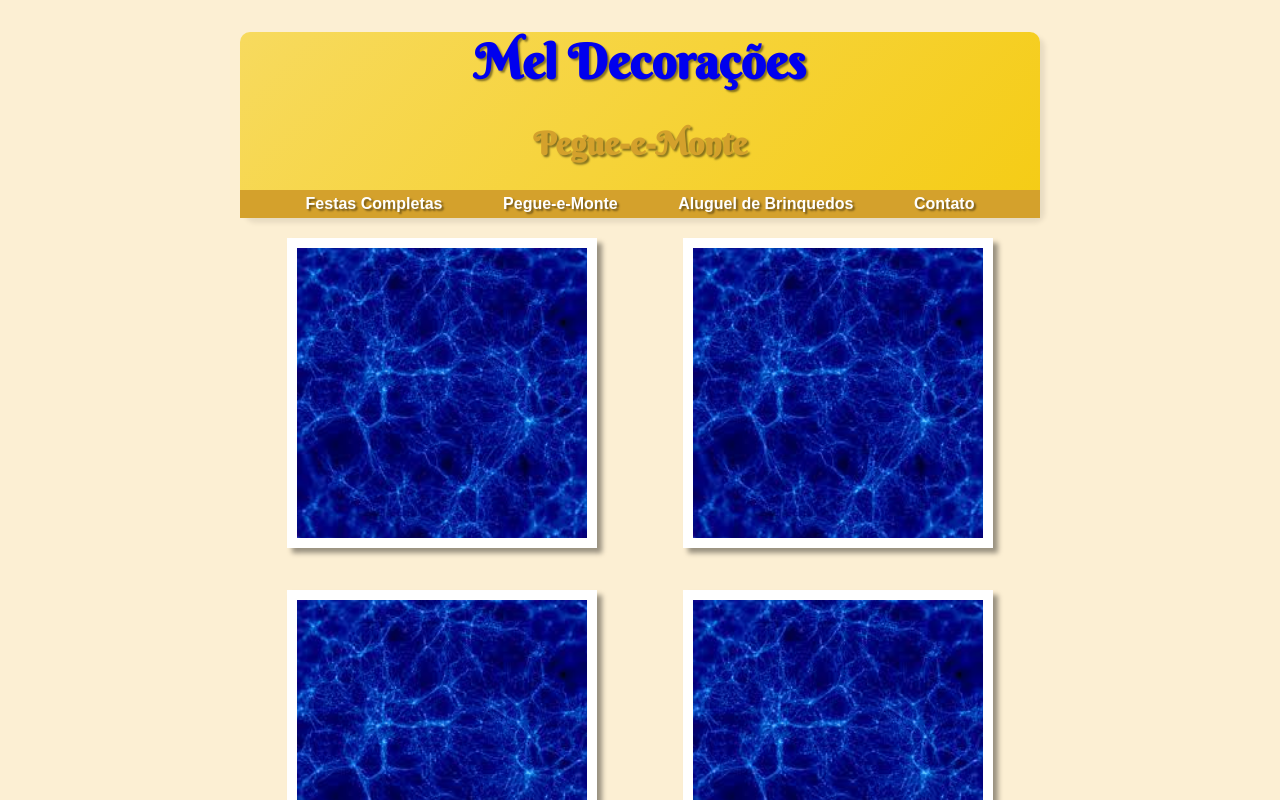
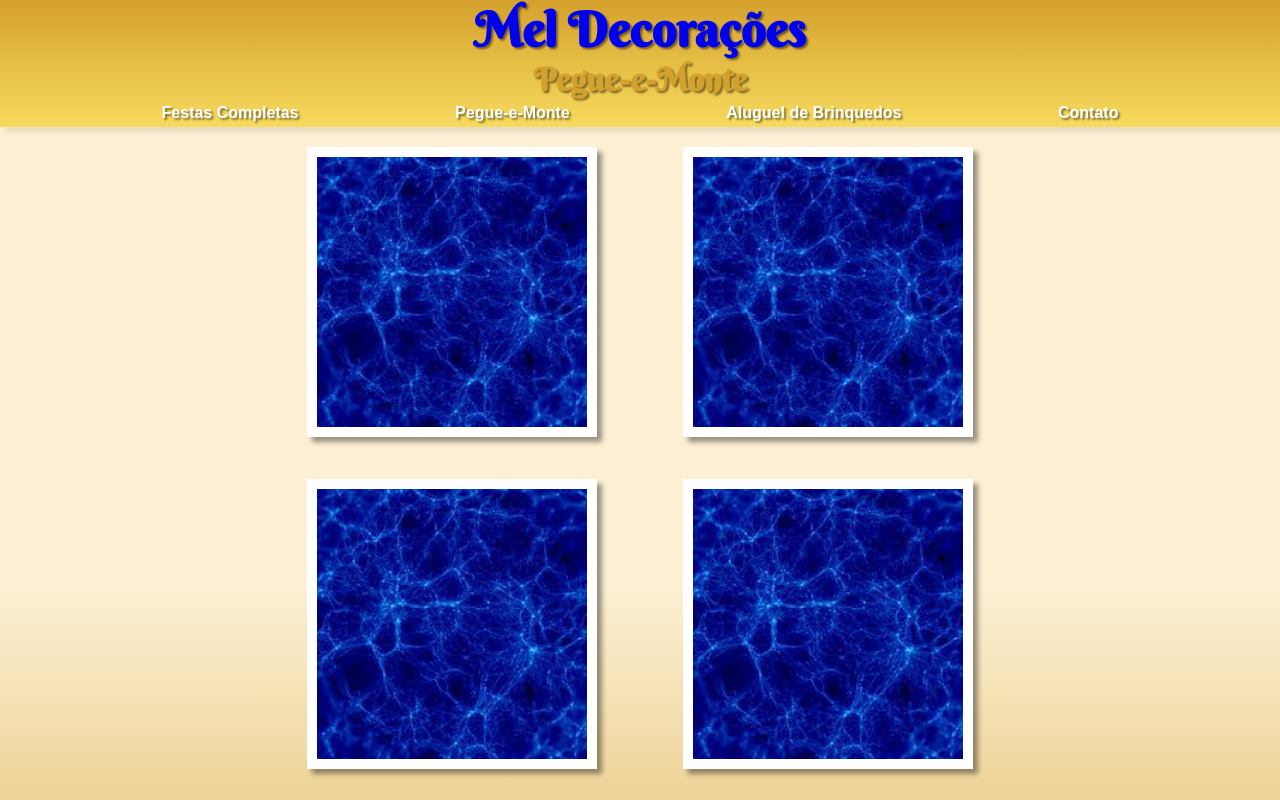
Before and after one commit to wesley-oliveira-bd/mel_festas, a plain HTML site: page peguemonte.html in a window 1280 px wide. Shown: the top 800 px of the page. Drawn offline with Linux system fonts and the light colour scheme.

Commit message:
formatações de layout

```diff
--- a/css/estilo.css
+++ b/css/estilo.css
@@ -8,16 +8,15 @@
 }
 
 body {
-    background-color: #f7d17e56;
+    /*background-color: #f7d17e56;*/
+    background-image: linear-gradient(to bottom, #f7d17e56, #f7d17e56,#D4A12C);
     margin: 0px;
 }
 
 header {
     margin: auto;
     min-width: 400px;
-    max-width: 800px;
-    background-image: linear-gradient(-45deg, #F5CC14, #F7DA5E);
-    border-radius: 10px;
+    background-image: linear-gradient(to bottom, #d4a12c, #F7DA5E);
     box-shadow: 5px 5px 5px rgba(0, 0, 0, 0.082);
 }
 
@@ -35,11 +34,13 @@ header > h1 {
 }
 
 nav {
-    padding: 5px;
+    height: 50px;
+    padding: 2px;
     font-family: Arial, Helvetica, sans-serif;
-    background-color: #D4A12C;
+    /*background-color: #D4A12C;*/
     display: flex;
     justify-content: space-evenly;
+    align-items: center;
     text-shadow: 2px 2px 2px rgba(0, 0, 0, 0.466);
 
 }
@@ -48,6 +49,12 @@ nav > a {
     color: #FFF;
     text-decoration: none;
     font-weight: bold;
+}
+
+nav > a:hover {
+    background-color:#F7DA5E;
+    padding: 5px;
+    border-radius: 4px;
 }
 
 main {
@@ -104,7 +111,6 @@ footer {
     margin: auto;
     border-radius: 0px 0px 5px 5px;
     min-width: 400px;
-    max-width: 800px;
     font-family: Arial, Helvetica, sans-serif;
     background-color: #D4A12C;
     color: #fff ;
--- a/css/peguemonte.css
+++ b/css/peguemonte.css
@@ -1,18 +1,19 @@
 *{
     text-decoration: none;
+    padding: 0;
+    margin: 0;
+    box-sizing: border-box;
 }
 
 body {
-    background-color: #f7d17e56;
+    background-image: linear-gradient(to bottom, #f7d17e56, #f7d17e56,#D4A12C);
     margin: 0px;
 }
 
 header {
     margin: auto;
     min-width: 400px;
-    max-width: 800px;
-    background-image: linear-gradient(-45deg, #F5CC14, #F7DA5E);
-    border-radius: 10px;
+    background-image: linear-gradient(to bottom, #d4a12c, #F7DA5E);
     box-shadow: 5px 5px 5px rgba(0, 0, 0, 0.082);
 }
 
@@ -22,6 +23,13 @@ header > h1 {
     color: #D4A12C;
     text-align: center;
     text-shadow: 2px 2px 2px rgba(0, 0, 0, 0.466);
+}
+
+header > h1:hover {
+    width: 400px;
+    margin: auto;
+    background-color:#F7DA5E;
+    border-radius: 4px;
 }
 
 header > h2 {
@@ -37,19 +45,24 @@ header > h2 {
 }
 
 nav {
+    font-family: Arial, Helvetica, sans-serif;
+    display: flex;
     padding: 5px;
-    font-family: Arial, Helvetica, sans-serif;
-    background-color: #D4A12C;
-    display: flex;
     justify-content: space-evenly;
+    align-items: center;
     text-shadow: 2px 2px 2px rgba(0, 0, 0, 0.466);
-
 }
 
 nav > a {
     color: #FFF;
     text-decoration: none;
     font-weight: bold;
+}
+
+nav > a:hover {
+    background-color:#F7DA5E;
+    padding: px;
+    border-radius: 4px;
 }
 
 main {
@@ -99,7 +112,6 @@ footer {
     margin: auto;
     border-radius: 0px 0px 5px 5px;
     min-width: 400px;
-    max-width: 800px;
     font-family: Arial, Helvetica, sans-serif;
     background-color: #D4A12C;
     color: #fff ;
--- a/peguemonte.html
+++ b/peguemonte.html
@@ -29,7 +29,7 @@
                 <div class="imagem"><a href="#"><img src="imagens/400x400.jpeg" alt="" class="menu-item"> </a></div>
             </div>
             <div class="content">
-                <div class="imagem"><a href="peguemonte.html"><img src="imagens/400x400.jpeg" alt=""  class="menu-item"></a></div>
+                <div class="imagem"><a href="#"><img src="imagens/400x400.jpeg" alt=""  class="menu-item"></a></div>
             </div>
 
             <div class="content">
```
Also changed, not shown: index.html (+1 -1 lines).
